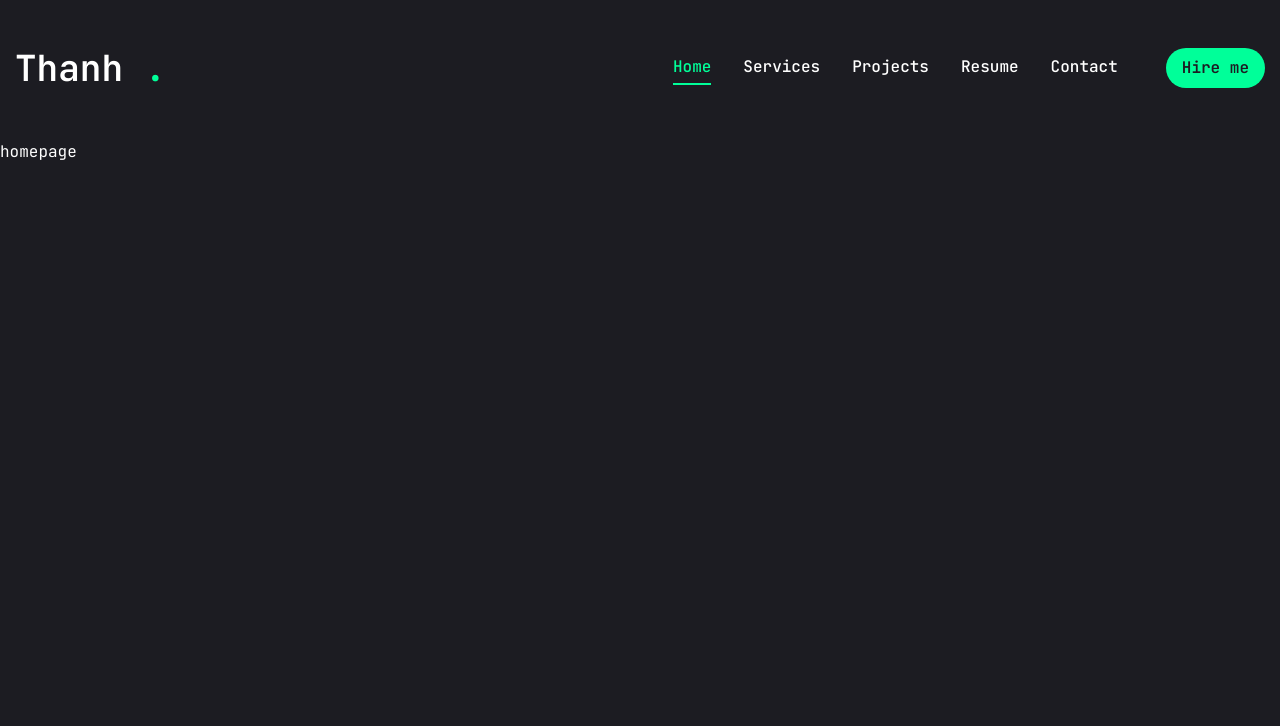
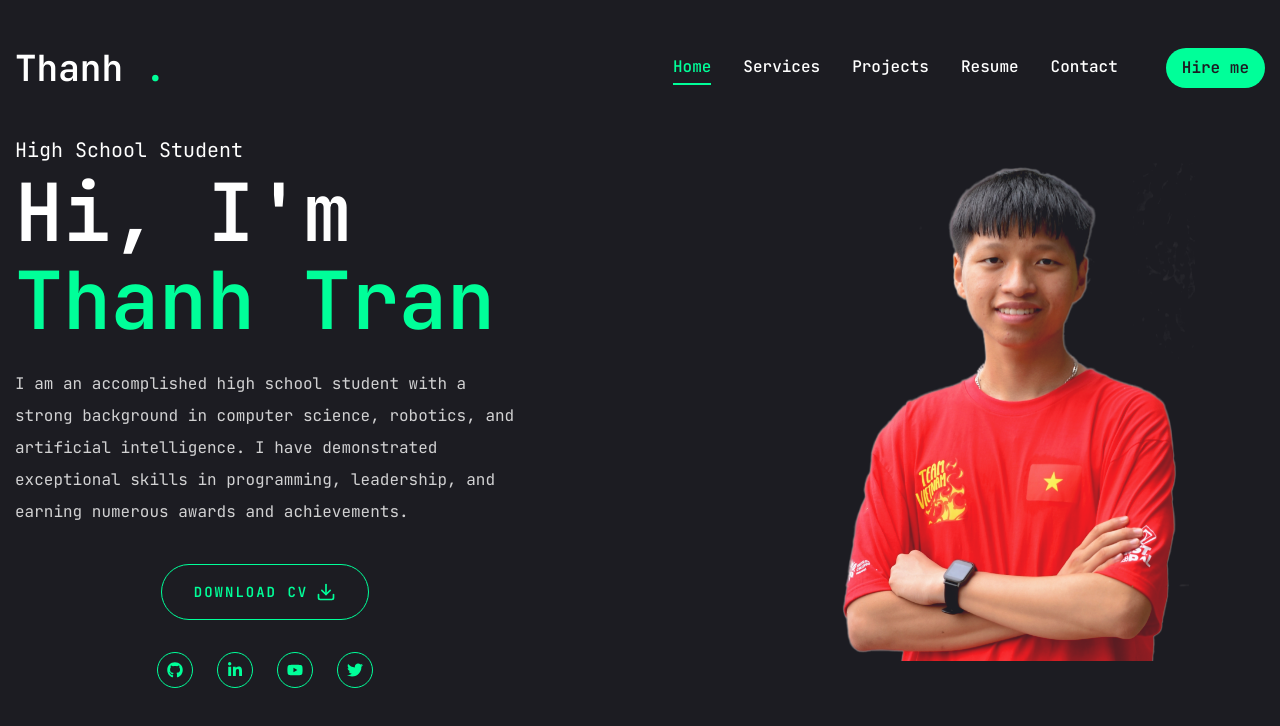
Before and after one commit to khanhthanhdev/portfolio, a Next.js app: page / in a window 1280 px wide. Shown: the top 726 px of the page. Built offline with nearby package versions, Linux system fonts and the light colour scheme.

Commit message:
add info, image, download Cv and social media button in homepage

```diff
--- a/app/globals.css
+++ b/app/globals.css
@@ -7,4 +7,13 @@
     body{
         @apply font-primary bg-primary text-white leading-loose;
     }
+    .h1 {
+        @apply text-[48px] xl:text-[80px] leading-[1.1] font-semibold;
+    }
+    .h2 {
+        @apply text-[36px] xl:text-[48px] leading-[1.1] font-semibold;
+    }
+    .h3 {
+        @apply text-[20px] xl:text-[24px] leading-[1.1] font-semibold;
+    }
 }
--- a/app/page.jsx
+++ b/app/page.jsx
@@ -1,6 +1,40 @@
+import Photo from "@/components/Photo"
+import Social from "@/components/Social"
+import { Button } from "@/components/ui/button"
+import { FiDownload } from "react-icons/fi"
 
-export default function Home() {
-  return (
-   <main>homepage</main>
-  );
+
+const Home = () => {
+  return <section className="h-full">
+    <div className="container mx-auto">
+      <div className="flex flex-col xl:flex-row items-center justify-between xl:pt-0 xl:pb-24">
+        <div className="text-center xl:text-left order-2 xl:order-none">
+          <span className="text-xl">High School Student</span>
+          <h1 className="h1 mb-6">Hi, I'm <br /> <span className="text-accent">Thanh Tran</span> </h1>
+          <p className="max-w-[500px] mb-9 text-white/80">I am an accomplished high school student with a strong background in computer science, robotics, and artificial intelligence. I have demonstrated exceptional skills in programming, leadership, and earning numerous awards and achievements. </p>
+
+          <div className="flex flex-col xl:flex-eow items-center gap-8">
+            <Button
+              variant="outline"
+              size="lg"
+              className="uppercase flex items-center gap-2"
+            >
+              <>
+                <span>Download CV</span>
+                <FiDownload className="text-xl" />
+              </>
+            </Button>
+            <div className=" mb-8 xl:mb-0">
+              <Social containerStyles="flex gap-6" iconStyles="w-9 h-9 border border-accent rounded-full flex justify-center items-center text-accent text-base hover:bg-accent hover:text-primary hover:transition-all duration-500"/>
+            </div>
+          </div>
+        </div>
+        <div className="order-1 xl:order-none mb-8 xl:mb-0">
+          <Photo />
+        </div>
+      </div>
+    </div>
+  </section>
 }
+
+export default Home
--- /dev/null
+++ b/components/Photo.jsx
@@ -0,0 +1,29 @@
+"use client";
+
+import { animate, motion } from "framer-motion";
+import Image from "next/image";
+
+const Photo = () => {
+    return <div className="w-full h-full relative">
+        <motion.div
+            initial={{ opacity: 0 }}
+            animate={{
+                opacity: 1,
+                transition: { delay: 2, duration: 0.4, ease: "easeIn" }
+            }}>
+                <motion.div
+                    initial={{ opacity: 0 }}
+                    animate={{
+                        opacity: 1,
+                        transition: { delay: 2.4, duration: 0.4, ease: "easeInOut" }
+                    }}
+                >
+                    <div className="w-[298px] h-[298px] xl:w-[498px] xl:h-[498px] mix-blend-lighten">
+                        <Image src="/assets/thanh_avt.png" priority quality={100} fill alt="" className="object-contain" />
+                    </div>
+                </motion.div>
+        </motion.div>
+    </div>
+}
+
+export default Photo
--- /dev/null
+++ b/components/Social.jsx
@@ -0,0 +1,24 @@
+import Link from "next/link";
+import {FaGithub, FaLinkedinIn, FaYoutube, FaTwitter} from "react-icons/fa";
+
+
+const socials = [
+    {icon: <FaGithub />, path: ""},
+    {icon: <FaLinkedinIn />, path: ""},
+    {icon: <FaYoutube />, path: ""},
+    {icon: <FaTwitter />, path: ""}
+]
+
+const Social = ({containerStyles, iconStyles}) => {
+  return <div className={containerStyles}>
+    {socials.map((item, index) => {
+        return (
+            <Link key={index} href={item.path} className={iconStyles}>
+                {item.icon}
+            </Link>
+        )
+    })}
+  </div>
+}
+
+export default Social
```
Also changed, not shown: public/assets/thanh_avt.png (added).
